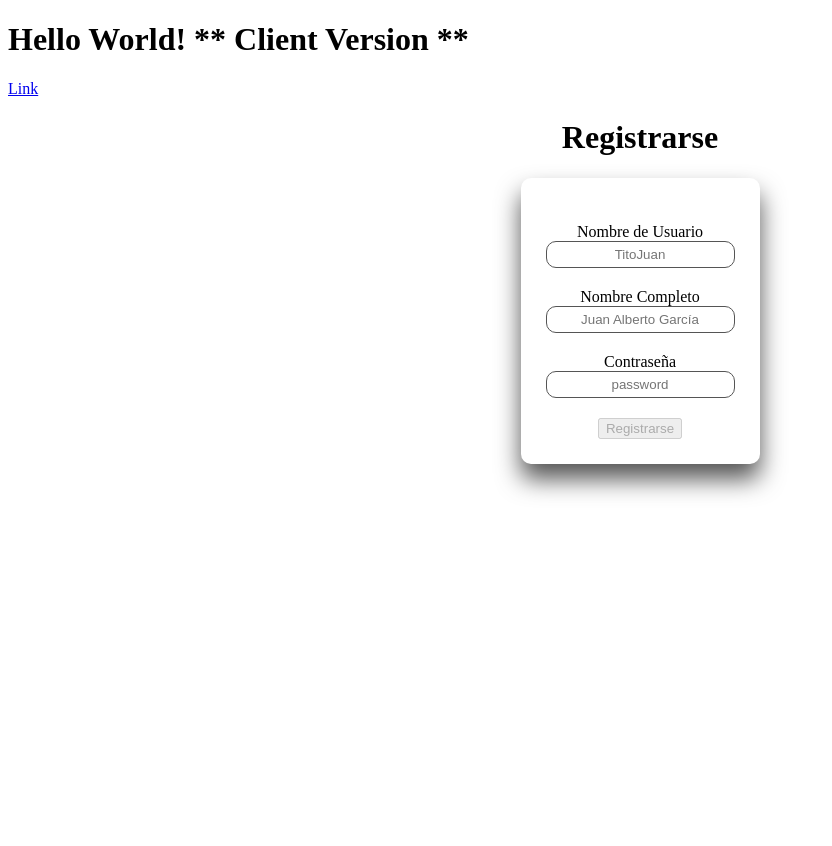
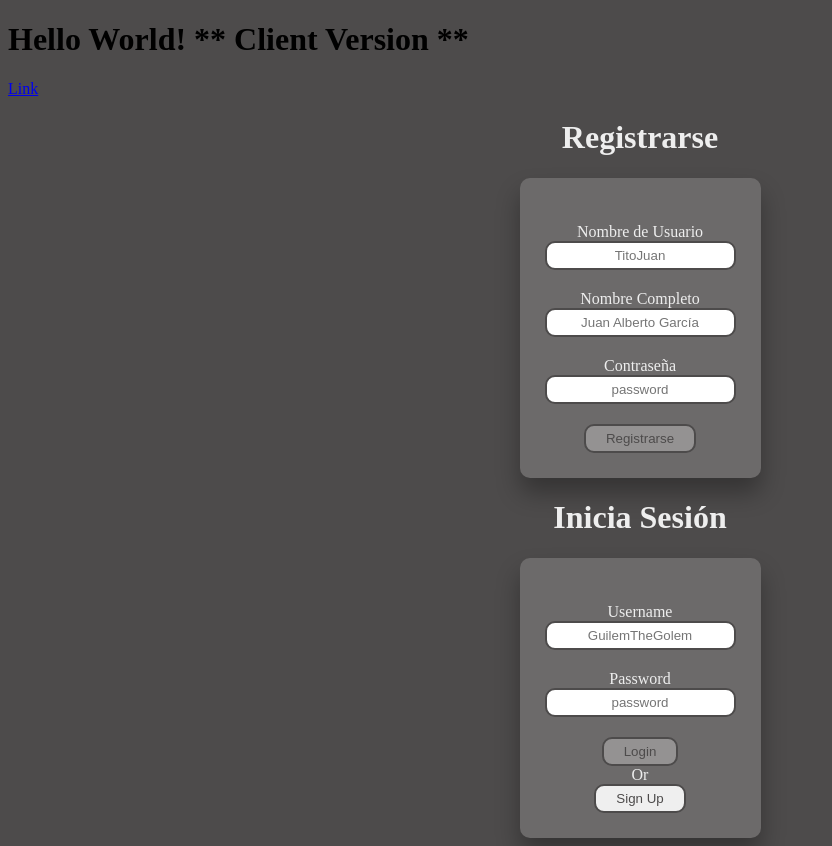
Before and after one commit to RubisRage/Meeting-Manager-PS, an Angular app in the folder Client/: page / in a window 1280 px wide. Shown: the whole page, without its empty margins (0-832 px from the left). Before the commit the page ends 800 px from the top, so only its background shows below. Built offline with nearby package versions, Linux system fonts and the light colour scheme.

Commit message:
Aesthetic changes to Login and Register
Aesthetic changes to login and registration in order to look like the same.

```diff
--- a/Client/src/app/app.component.html
+++ b/Client/src/app/app.component.html
@@ -16,4 +16,8 @@
 <a href="/login">Link</a>
 
 <router-outlet></router-outlet>
+<!--
 <signup-form></signup-form>
+-->
+<signup-form></signup-form>
+<app-login></app-login>
--- a/Client/src/app/app.module.ts
+++ b/Client/src/app/app.module.ts
@@ -2,12 +2,10 @@ import { HttpClientModule } from '@angular/common/http';
 import { NgModule } from '@angular/core';
 import { FormsModule } from '@angular/forms';
 import { BrowserModule } from '@angular/platform-browser';
-import { HttpClientModule} from "@angular/common/http";
 
 import { AppRoutingModule } from './app-routing.module';
 import { AppComponent } from './app.component';
 import { LoginComponent } from './login/login.component';
-import { FormsModule } from "@angular/forms";
 import { TemplateFormComponent } from './signup-form/signup-form.component';
 
 @NgModule({
--- a/Client/src/app/login/login.component.html
+++ b/Client/src/app/login/login.component.html
@@ -1,25 +1,33 @@
-<div class="background">
+<h1 class="title">Inicia Sesión</h1>
+<div class="cont">
   <form class="form" (ngSubmit)="submit()" #loginForm="ngForm">
 
-    <h4>Login</h4>
-
-    <div class="formGroup">
-      <label for="usernameInput">Username</label>
-      <input id="usernameInput" type="text" required [(ngModel)]="user.username" name="username">
+    <div class="cent">
+        <label for="usernameInput">Username</label><br/>
+        <input
+            id="usernameInput"
+            type="text"
+            required [(ngModel)]="user.username"
+            placeholder="GuilemTheGolem"
+            name="username">
     </div>
-
-    <div class="formGroup">
-      <label for="passwdInput">Password</label>
-      <input id="passwdInput" type="password" [(ngModel)]="user.password" name="password"
-             required
-             pattern=".*">
+    <div class="cent">
+        <label for="passwdInput">Password</label><br/>
+        <input
+            id="passwdInput"
+            type="password"
+            [(ngModel)]="user.password"
+            placeholder="password"
+            name="password"
+            required
+            pattern=".*"/>
     </div>
-
-    <div class="formGroup buttonGroup">
-      <button [disabled]="!loginForm.valid" type="submit">Login</button>
-      <span>Or</span>
-      <button (click)="goToPage('/sign-up')">Sign Up</button>
+    <div class="cent">
+      <div class="formGroup buttonGroup">
+        <button [disabled]="!loginForm.valid" type="submit">Login</button>
+        <br/><span class="space">Or</span><br/>
+        <button (click)="goToPage('/sign-up')">Sign Up</button>
+      </div>
     </div>
-
   </form>
 </div>
--- a/Client/src/app/login/login.component.ts
+++ b/Client/src/app/login/login.component.ts
@@ -9,7 +9,7 @@ import * as CryptoJS from "crypto-js";
 @Component({
   selector: 'app-login',
   templateUrl: './login.component.html',
-  styleUrls: ['./login.component.css']
+  styleUrls: ['../../styles.css']
 })
 export class LoginComponent implements OnInit {
 
--- a/Client/src/app/signup-form/signup-form.component.css
+++ /dev/null
@@ -1,51 +0,0 @@
-body{
-    background-color: grey;
-}
-
-.title{
-    text-align: center;
-}
-
-.cont{
-    display: grid;
-    justify-content: center;
-    padding: 25px;
-    border-radius: 10px;
-    box-shadow: 0px 15px 25px #555;
-}
-
-.cent{
-    text-align: center;
-    margin-top: 20px
-}
-
-.invalid-feedback{
-    color: white;
-    box-shadow: 0px 5px 10px rgba(167, 54, 54, 0.95);
-    background-color: rgba(167, 54, 54, 0.75);
-    border-radius: 5px;
-    margin-top: 5px;
-    padding: 5px;
-}
-
-input[type="text"],
-input[type="password"]/*,
-button[type="submit"]*/
-{
-    border-radius: 10px;
-    border: 1px solid #555;
-    padding: 5px;
-    text-align: center;
-}
-
-input[type="text"]::placeholder,
-input[type="password"]::placeholder{
-    text-align: center;
-}
-
-/*
-button[type="submit"]{
-    background-color: #555;
-    color: aliceblue;
-    padding: 10px;
-}*/
--- a/Client/src/app/signup-form/signup-form.component.ts
+++ b/Client/src/app/signup-form/signup-form.component.ts
@@ -9,7 +9,7 @@ import { HttpClient } from '@angular/common/http';
 @Component({
   selector: 'signup-form',
   templateUrl: './signup-form.component.html',
-  styleUrls: ['./signup-form.component.css']
+  styleUrls: ['../../styles.css']
 })
 export class TemplateFormComponent{
 
--- a/Client/src/styles.css
+++ b/Client/src/styles.css
@@ -1 +1,69 @@
 /* You can add global styles to this file, and also import other style files */
+body{
+    background-color: #4D4B4B;
+}
+
+app-login,
+signup-form{
+    display: grid;
+    justify-content: center;
+}
+
+.title{
+    text-align: center;
+    color: #EEE;
+}
+
+.cont{
+    display: grid;
+    padding: 25px;
+    /*border: 2px solid #9131A9;*/
+    border-radius: 10px;
+    background-color: #6C6A6A;
+    box-shadow: 0px 15px 25px #00000050;
+}
+
+.cent{
+    text-align: center;
+    margin-top: 20px;
+    color: #eee;
+}
+
+.invalid-feedback{
+    color: #EEE;
+    box-shadow: 0px 5px 10px #991E1E25;
+    background-color: #991E1E75;
+    border-radius: 10px;
+    margin-top: 5px;
+    padding: 5px;
+}
+
+input[type="text"],
+input[type="password"],
+button[type="submit"],
+button{
+    border-radius: 10px;
+    border: 2px solid #4D4B4B;
+    padding: 5px;
+    text-align: center;
+}
+
+
+input[type="text"]::placeholder,
+input[type="password"]::placeholder{
+    text-align: center;
+}
+
+
+button,
+button[type="submit"]{
+    color: #4D4B4B;
+    padding: 5px 20px;
+}
+
+button:hover,
+button[type="submit"]:hover {
+    color: #EEE;
+    border: 2px solid #4D4B4B;
+    background-color: #9131A990;
+}
```
